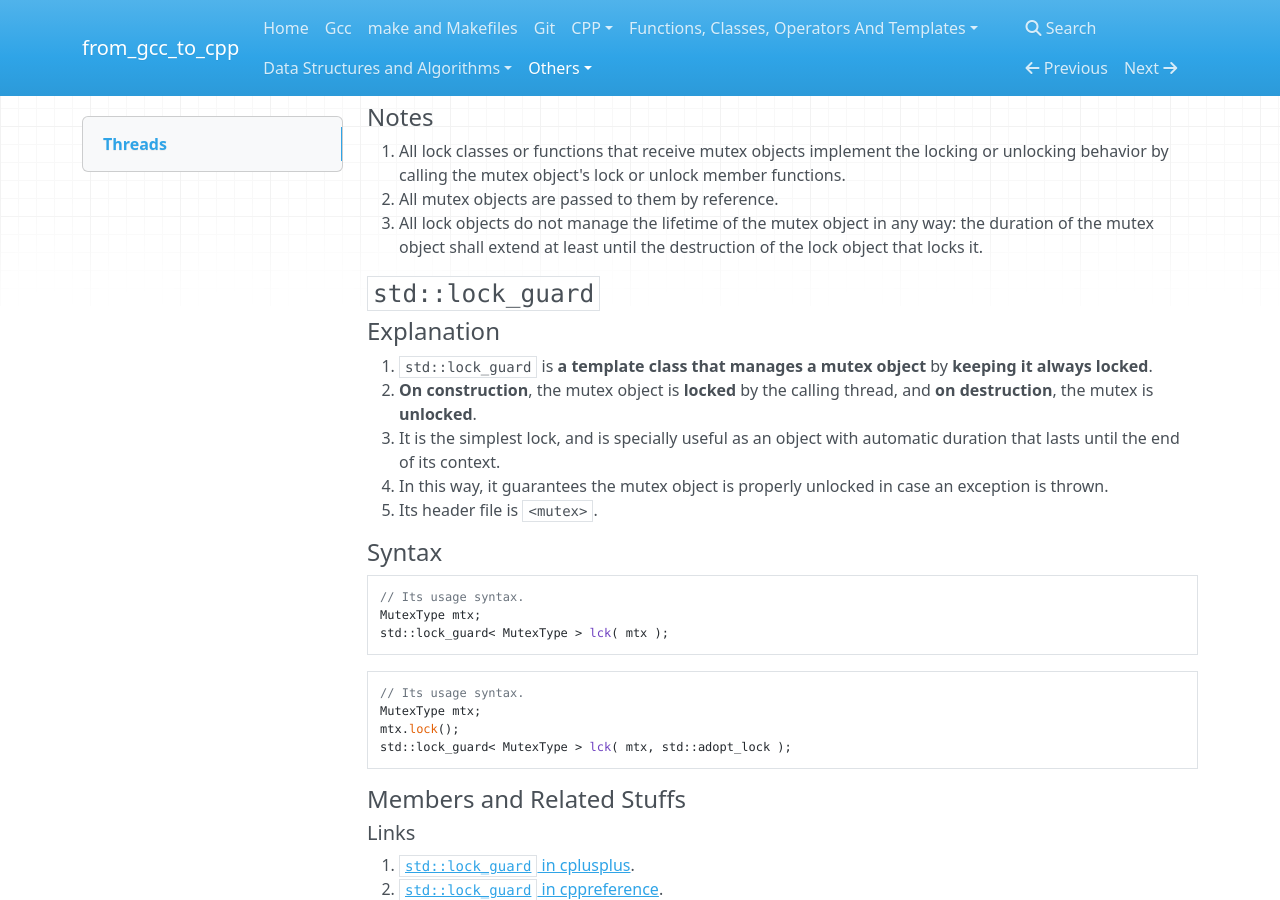
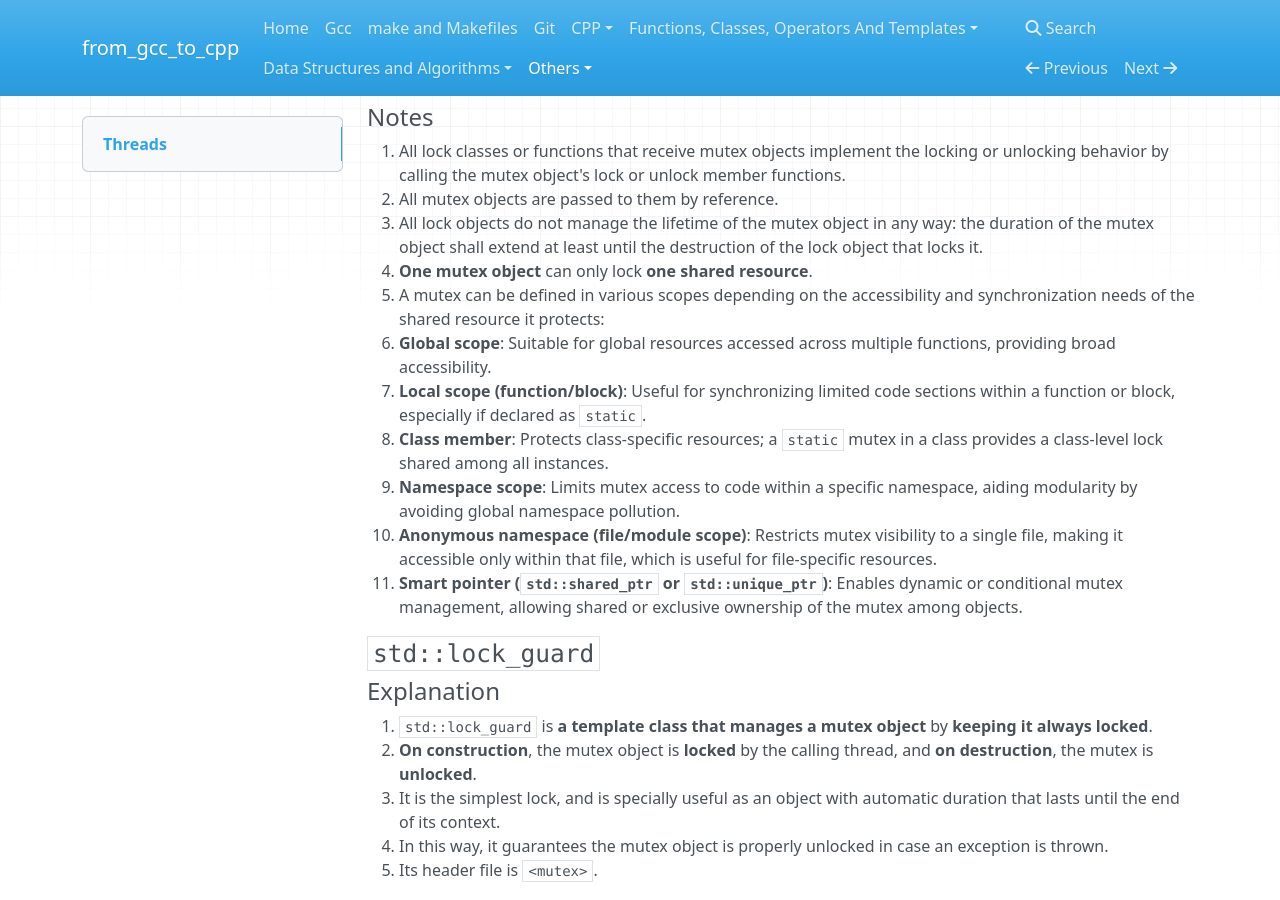
Before and after one commit to 0BananaBig0/from_gcc_to_cpp, an MkDocs documentation site: the page built from docs/Threads.md, in a window 1280 px wide and 900 px high, scrolled down 13847 px. Built offline with MkDocs 1.6.1, drawn with Linux system fonts in a browser that asks for light colours; nearby versions of some CDN libraries.

Commit message:
supplement

```diff
--- a/docs/Threads.md
+++ b/docs/Threads.md
@@ -694,6 +694,21 @@ std::shared_timed_mutex stmutex_name;
 2. All mutex objects are passed to them by reference.
 3. All lock objects do not manage the lifetime of the mutex object in any way: the duration of the
    mutex object shall extend at least until the destruction of the lock object that locks it.
+4. **One mutex object** can only lock **one shared resource**.
+5. A mutex can be defined in various scopes depending on the accessibility and synchronization needs
+   of the shared resource it protects:
+   - **Global scope**: Suitable for global resources accessed across multiple functions, providing
+     broad accessibility.
+   - **Local scope (function/block)**: Useful for synchronizing limited code sections within a
+     function or block, especially if declared as `static`.
+   - **Class member**: Protects class-specific resources; a `static` mutex in a class provides a
+     class-level lock shared among all instances.
+   - **Namespace scope**: Limits mutex access to code within a specific namespace, aiding modularity
+     by avoiding global namespace pollution.
+   - **Anonymous namespace (file/module scope)**: Restricts mutex visibility to a single file,
+     making it accessible only within that file, which is useful for file-specific resources.
+   - **Smart pointer (`std::shared_ptr` or `std::unique_ptr`)**: Enables dynamic or conditional
+     mutex management, allowing shared or exclusive ownership of the mutex among objects.
 
 ### `std::lock_guard`
 
```
